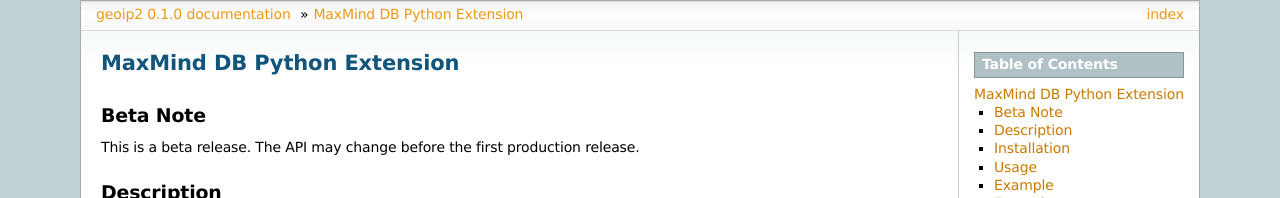
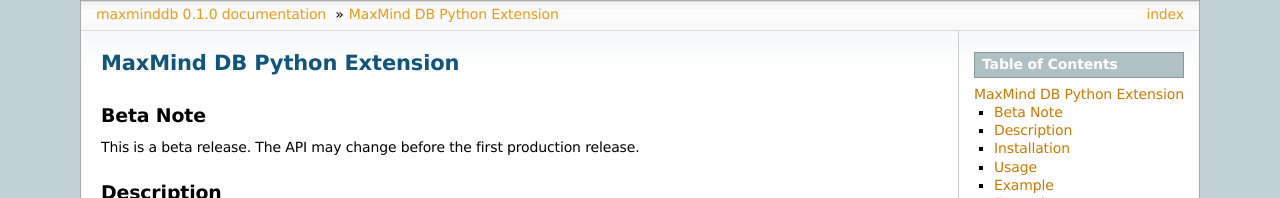
Before and after one commit to maxmind/MaxMind-DB-Reader-python, a Sphinx documentation site: the page built from docs/index.rst, in a window 1280 px wide and 900 px high. Shown: the top 198 px of the window. Built offline with Sphinx 7.4.7, drawn with Linux system fonts in a browser that asks for light colours; the version number is read from the project's files by our own code; some of the changed text lies outside the part shown.

Commit message:
Sphinx doc fixes

```diff
--- a/docs/conf.py
+++ b/docs/conf.py
@@ -1,7 +1,7 @@
 #!/usr/bin/env python3
 # -*- coding: utf-8 -*-
 #
-# geoip2 documentation build configuration file, created by
+# maxminddb documentation build configuration file, created by
 # sphinx-quickstart on Tue Apr  9 13:34:57 2013.
 #
 # This file is execfile()d with the current directory set to its containing dir.
@@ -12,22 +12,23 @@
 # All configuration values have a default; values that are commented out
 # serve to show the default.
 
-import sys, os
+import sys
+import os
 
 # If extensions (or modules to document with autodoc) are in another directory,
 # add these directories to sys.path here. If the directory is relative to the
 # documentation root, use os.path.abspath to make it absolute, like shown here.
 sys.path.insert(0, os.path.abspath('..'))
-import geoip2
 
-# -- General configuration -----------------------------------------------------
+# -- General configuration -----------------------------------------------
 
 # If your documentation needs a minimal Sphinx version, state it here.
 #needs_sphinx = '1.0'
 
 # Add any Sphinx extension module names here, as strings. They can be extensions
 # coming with Sphinx (named 'sphinx.ext.*') or your custom ones.
-extensions = ['sphinx.ext.autodoc', 'sphinx.ext.doctest', 'sphinx.ext.intersphinx', 'sphinx.ext.coverage']
+extensions = ['sphinx.ext.autodoc', 'sphinx.ext.doctest',
+              'sphinx.ext.intersphinx', 'sphinx.ext.coverage']
 
 # Add any paths that contain templates here, relative to this directory.
 templates_path = ['_templates']
@@ -42,7 +43,7 @@
 master_doc = 'index'
 
 # General information about the project.
-project = 'geoip2'
+project = 'maxminddb'
 copyright = '2013, Gregory Oschwald'
 
 # The version info for the project you're documenting, acts as replacement for
@@ -50,9 +51,9 @@
 # built documents.
 #
 # The short X.Y version.
-version = geoip2.__version__
+version = maxminddb.__version__
 # The full version, including alpha/beta/rc tags.
-release = geoip2.__version__
+release = maxminddb.__version__
 
 # The language for content autogenerated by Sphinx. Refer to documentation
 # for a list of supported languages.
@@ -89,7 +90,7 @@
 #modindex_common_prefix = []
 
 
-# -- Options for HTML output ---------------------------------------------------
+# -- Options for HTML output ---------------------------------------------
 
 # The theme to use for HTML and HTML Help pages.  See the documentation for
 # a list of builtin themes.
@@ -166,27 +167,27 @@
 #html_file_suffix = None
 
 # Output file base name for HTML help builder.
-htmlhelp_basename = 'geoip2doc'
+htmlhelp_basename = 'maxminddbdoc'
 
 
-# -- Options for LaTeX output --------------------------------------------------
+# -- Options for LaTeX output --------------------------------------------
 
 latex_elements = {
-# The paper size ('letterpaper' or 'a4paper').
-#'papersize': 'letterpaper',
+    # The paper size ('letterpaper' or 'a4paper').
+    #'papersize': 'letterpaper',
 
-# The font size ('10pt', '11pt' or '12pt').
-#'pointsize': '10pt',
+    # The font size ('10pt', '11pt' or '12pt').
+    #'pointsize': '10pt',
 
-# Additional stuff for the LaTeX preamble.
-#'preamble': '',
+    # Additional stuff for the LaTeX preamble.
+    #'preamble': '',
 }
 
 # Grouping the document tree into LaTeX files. List of tuples
 # (source start file, target name, title, author, documentclass [howto/manual]).
 latex_documents = [
-  ('index', 'geoip2.tex', 'geoip2 Documentation',
-   'Gregory Oschwald', 'manual'),
+    ('index', 'maxminddb.tex', 'maxminddb Documentation',
+     'Gregory Oschwald', 'manual'),
 ]
 
 # The name of an image file (relative to this directory) to place at the top of
@@ -210,12 +211,12 @@
 #latex_domain_indices = True
 
 
-# -- Options for manual page output --------------------------------------------
+# -- Options for manual page output --------------------------------------
 
 # One entry per manual page. List of tuples
 # (source start file, name, description, authors, manual section).
 man_pages = [
-    ('index', 'geoip2', 'geoip2 Documentation',
+    ('index', 'maxminddb', 'maxminddb Documentation',
      ['Gregory Oschwald'], 1)
 ]
 
@@ -223,15 +224,15 @@
 #man_show_urls = False
 
 
-# -- Options for Texinfo output ------------------------------------------------
+# -- Options for Texinfo output ------------------------------------------
 
 # Grouping the document tree into Texinfo files. List of tuples
 # (source start file, target name, title, author,
 #  dir menu entry, description, category)
 texinfo_documents = [
-  ('index', 'geoip2', 'geoip2 Documentation',
-   'Gregory Oschwald', 'geoip2', 'One line description of project.',
-   'Miscellaneous'),
+    ('index', 'maxminddb', 'maxminddb Documentation',
+     'Gregory Oschwald', 'maxminddb', 'MaxMind DB Reader',
+     'Miscellaneous'),
 ]
 
 # Documents to append as an appendix to all manuals.
```
Also changed, not shown: 1 other file.
